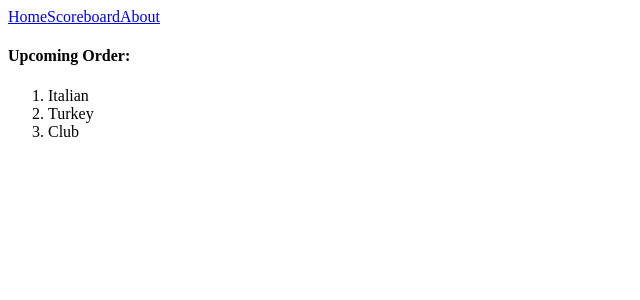
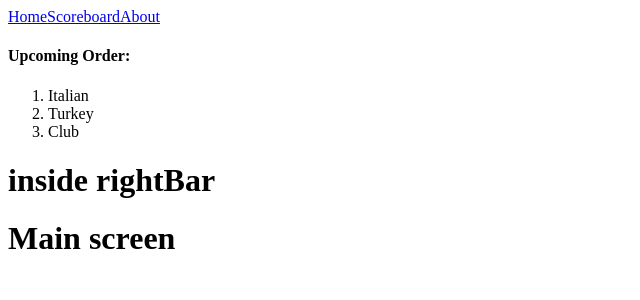
Before and after one commit to bjulander/game-app, a React (Create React App) app in the folder game-front/: page /game in a window 1280 px wide. Shown: the top 300 px of the page, without its empty margins (0-640 px from the left). Built offline with nearby package versions, Linux system fonts and the light colour scheme.

Commit message:
added all the top level components

```diff
--- a/game-front/src/App.js
+++ b/game-front/src/App.js
@@ -1,11 +1,16 @@
-import Orders from './orders/orders.js'
 import NavBar from './bars/navBar/NavBar.js'
+import LeftBar from './bars/leftBar/LeftBar.js'
+import RightBar from './bars/rightBar/RightBar.js'
+import Main from './main/Main.js'
 
 function App() {
   return (
     <>
       <NavBar />
-      <Orders />
+      <LeftBar />
+      <RightBar />
+      <Main />
+
     </>
   )
 }
--- a/game-front/src/bars/leftBar/LeftBar.js
+++ b/game-front/src/bars/leftBar/LeftBar.js
@@ -1,11 +1,9 @@
-import React from 'react'
+import Orders from '../../orders/orders.js'
 
-function leftBar() {
+export default function leftBar() {
     return (
-        <div>
-
-        </div>
+        <>
+            <Orders />
+        </>
     )
 }
-
-export default leftBar
--- /dev/null
+++ b/game-front/src/bars/rightBar/RightBar.js
@@ -0,0 +1,8 @@
+
+export default function rightBar() {
+    return (
+        <>
+        <h1>inside rightBar</h1>
+        </>
+    )
+}
--- /dev/null
+++ b/game-front/src/main/Main.js
@@ -0,0 +1,7 @@
+export default function Main() {
+    return (
+        <>
+        <h1>Main screen</h1>
+        </>
+    )
+}
```
